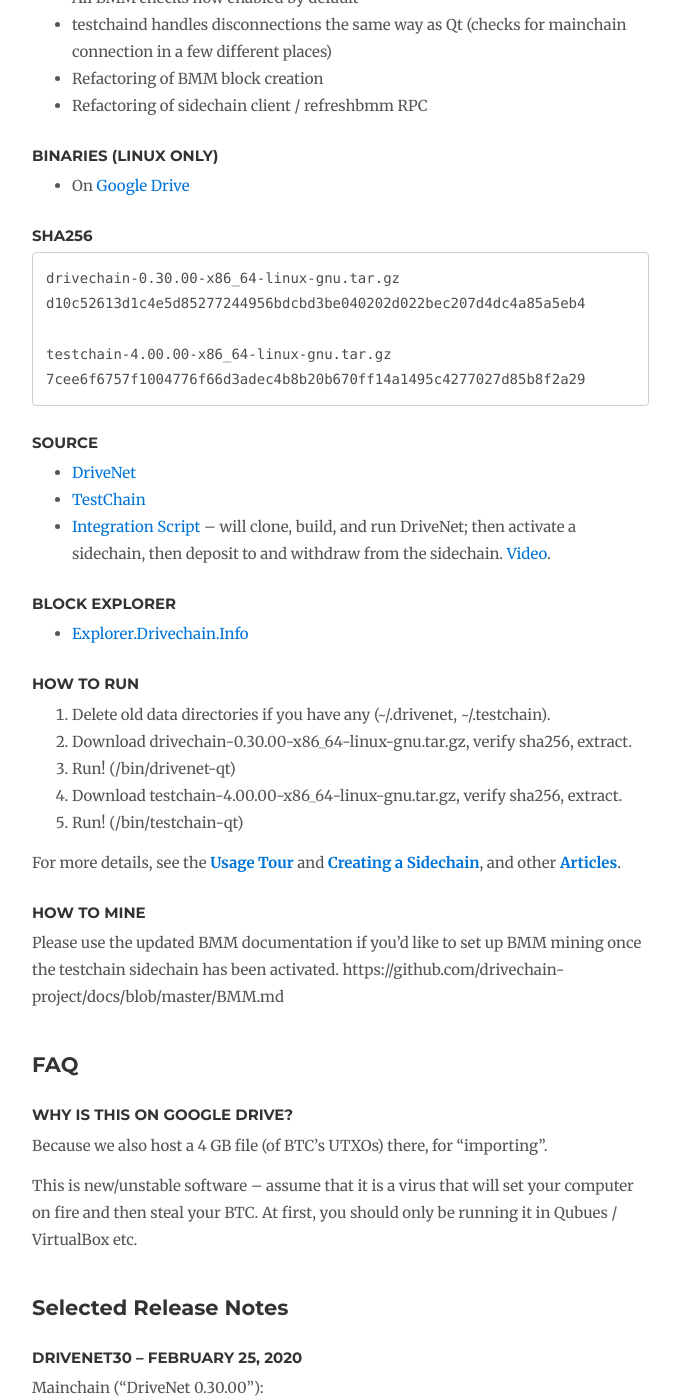
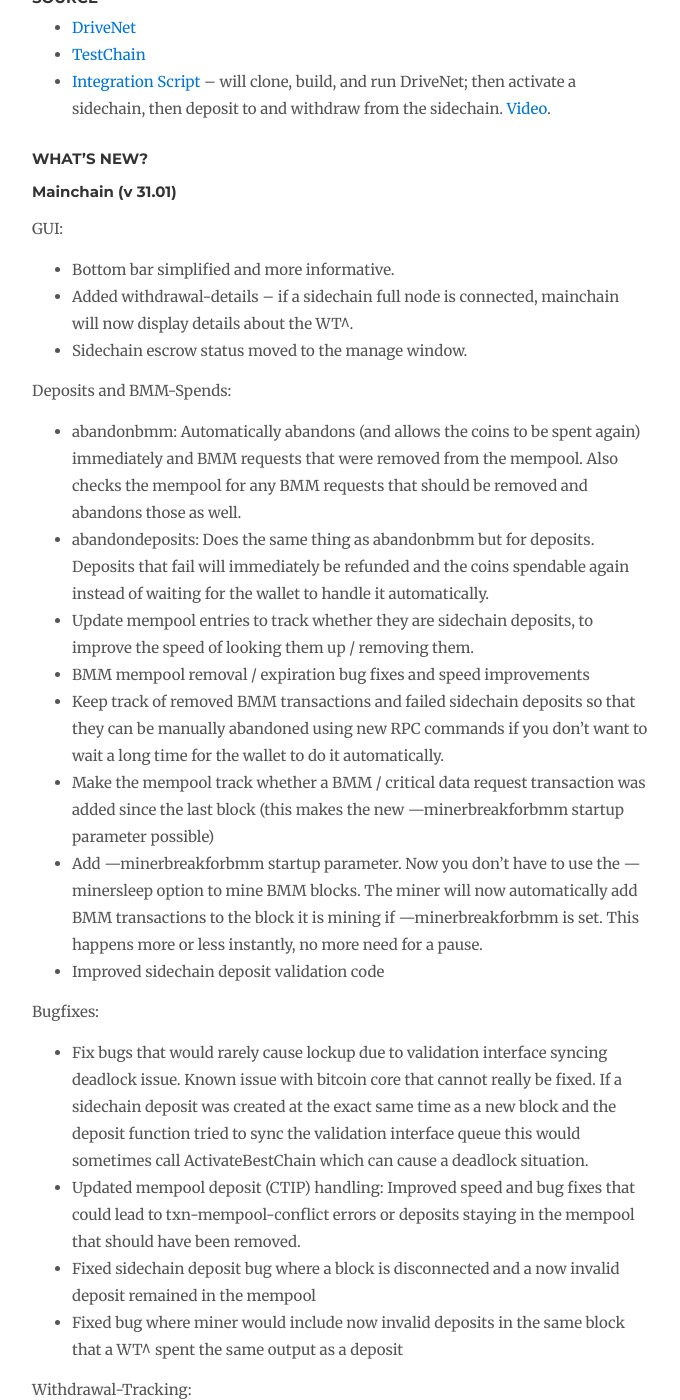
Before and after one commit to drivechain-project/drivechain.info, a Jekyll site: the page built from releases/index.md, in a window 1280 px wide and 1400 px high, scrolled down 547 px. Shown: the whole window, without its empty margins (138-818 px from the left). Built offline with Jekyll 4.4.1, drawn with Linux system fonts in a browser that asks for light colours; our own code applies the rules of GitHub Pages for plain Markdown files; comment, search, counter and statistics services are not loaded; some of the changed text lies outside the part shown.

Commit message:
v31 and v5 release

```diff
--- a/releases/index.md
+++ b/releases/index.md
@@ -4,38 +4,19 @@
 ---
 
 
-## Version 30 -- Latest Version (Feb 25, 2020)!!
-
-### What's New?
-
-Mainchain ("DriveNet 0.30.00"):
-
- * Fully backwards compatible -- (would sync with Bitcoin Core 0.12.0 [for example], if 0.12 had our genesis block)
- * NODE_DRIVECHAIN signaling / service flag
- * Overview page now has a "More" frame, and a "sidechain status"
- * * click on a wt^ to go to the WT^ table
- * No "loaded coins" -- fresh blockchain, new genesis block.
-
-Sidechain ("TestChain 4.00.00"):
-
-* All BMM checks now enabled by default
- * testchaind handles disconnections the same way as Qt (checks for mainchain connection in a few different places)
-* Refactoring of BMM block creation
-* Refactoring of sidechain client / refreshbmm RPC
+## Version 31.01 -- Latest Version (April 19, 2020)!!
 
 ### **Binaries (Linux Only)**
 
 * On [Google Drive](https://drive.google.com/drive/folders/1o83i1N4yPbbKT5hVv_IspNVwHV2jUUoT)
 
-
 ### Sha256
 
-    drivechain-0.30.00-x86_64-linux-gnu.tar.gz
-    d10c52613d1c4e5d85277244956bdcbd3be040202d022bec207d4dc4a85a5eb4
+    drivechain-0.31.01-x86_64-linux-gnu.tar.gz
+    78f9a837f82887217deb45b6540dfb0f5640b56112d5b3bf8afe26185e63003c
 
-    testchain-4.00.00-x86_64-linux-gnu.tar.gz
-    7cee6f6757f1004776f66d3adec4b8b20b670ff14a1495c4277027d85b8f2a29
-
+    testchain-5.02.00-x86_64-linux-gnu.tar.gz
+    d1e200d2aa7eee51b29938065b08c5d7168ab7e895b1c3758d611a5ce8fa1f2c
 
 ### **Source**
 
@@ -43,9 +24,85 @@
 * [TestChain](https://github.com/drivechain-project/sidechains)
 * [Integration Script](https://github.com/CryptAxe/DriveChainIntegration) -- will clone, build, and run DriveNet; then activate a sidechain, then deposit to and withdraw from the sidechain. [Video](https://drive.google.com/open?id=1BwSFmXWPLvGyrWP_zo3ZCivqxDvwlZbe).
 
-### Block Explorer
+### What's New?
 
-* [Explorer.Drivechain.Info](http://explorer.drivechain.info/)
+#### Mainchain (v 31.01)
+
+GUI:
+
+* Bottom bar simplified and more informative.
+* Added withdrawal-details -- if a sidechain full node is connected, mainchain will now display details about the WT^.
+* Sidechain escrow status moved to the manage window.
+
+Deposits and BMM-Spends:
+
+* abandonbmm: Automatically abandons (and allows the coins to be spent again) immediately and BMM requests that were removed from the mempool. Also checks the mempool for any BMM requests that should be removed and abandons those as well.
+* abandondeposits: Does the same thing as abandonbmm but for deposits. Deposits that fail will immediately be refunded and the coins spendable again instead of waiting for the wallet to handle it automatically.
+* Update mempool entries to track whether they are sidechain deposits, to improve the speed of looking them up / removing them.
+* BMM mempool removal / expiration bug fixes and speed improvements
+* Keep track of removed BMM transactions and failed sidechain deposits so that
+they can be manually abandoned using new RPC commands if you don't want to wait
+a long time for the wallet to do it automatically.
+* Make the mempool track whether a BMM / critical data request transaction was added since the last block (this makes the new —minerbreakforbmm startup parameter possible)
+* Add —minerbreakforbmm startup parameter. Now you don't have to use the —minersleep option to mine BMM blocks. The miner will now automatically add BMM transactions to the block it is mining if —minerbreakforbmm is set. This happens more or less instantly, no more need for a pause.
+* Improved sidechain deposit validation code
+
+Bugfixes:
+
+* Fix bugs that would rarely cause lockup due to validation interface syncing deadlock issue. Known issue with bitcoin core that cannot really be fixed. If a sidechain deposit was created at the exact same time as a new block and the deposit function tried to sync the validation interface queue this would sometimes call ActivateBestChain which can cause a deadlock situation.
+* Updated mempool deposit (CTIP) handling: Improved speed and bug fixes that could lead to txn-mempool-conflict errors or deposits staying in the mempool that should have been removed.
+* Fixed sidechain deposit bug where a block is disconnected and a now invalid deposit remained in the mempool
+* Fixed bug where miner would include now invalid deposits in the same block that a WT^ spent the same output as a deposit
+
+Withdrawal-Tracking:
+
+* Huge improvements to the sidechain withdrawal table model. Now there is only one instance initialized, and it is only refreshed when a new block is connected. This greatly reduces calls to the sidechain database.
+
+
+
+
+
+#### Sidechain (v 5.02)
+
+GUI:
+
+* Added "WT^ explorer" to sidechain GUI ("Parent Chain"). This will let you watch the latest WT^ (withdrawal) or lookup any WT^ in the database. You will be able to see the total wealth of the sidechain, the amount that a WT^ will be withdrawing, and the addresses / amounts that are going to the mainchain.
+* Sidechain BMM tab default refresh rate changed to 1 second
+* Added note about new "--minerbreakforbmm" mainchain startup parameter to sidechain BMM page
+* Update sidechain currency unit to "SC1" instead of "BTC"
+
+New RPC commands:
+
+* getmainblockhash: Call the mainchain getblockhash RPC from the sidechain
+* updatemainblockcache: Manually update the cache of mainchain block hashes and handle a reorg if one is detected
+* verifymainblockcache: Manually verify the cache of mainchain block hashes with the local mainchain node
+* rebroadcastwtprimehex: Manually re-broadcast the sidechains raw WT^ txn cache to the local mainchain node
+
+Major Improvements:
+
+* Add mainchain block hash cache & mainchain reorg detection / handling (this is a big one, see: https://github.com/drivechain-project/sidechains/commit/d9d9c33209e4edc140400fe7d184af2e8e9f12a4)
+* Added a ton of BMMCache tests (see https://github.com/drivechain-project/sidechains/commit/f03f10eba27ad356843f9295079321927470577e)
+* Refactored BMM updates / scanning for BMM commits on the mainchain - much faster now and with reduced RPC calls.
+* Change the DoS score for BMM verification failure of new header / block from 100 to 1. (In rare cases, the sidechain may receive a new block before the local mainchain node it is connected to receives the block with the BMM proof.)
+* Greatly improved processing speed of sidechain deposits (especially when there are a large number of them)
+
+Other Improvements:
+
+* Display hashMainBlock in GetBlock RPC
+* Add DB_LAST_SIDECHAIN_DEPOSIT key & value to txdb (leveldb) this makes looking up the last sidechain deposit a lot faster
+* Add a std::mutex and std::lock_guard to protect mainchain block cache updates
+* Changed DEFAULT_CHECK_LEVEL (for VerifyDB during startup) from 3 to 4.
+* Cleaned up leveldb index code - faster and less duplicate keys
+* Moved tracking of the last sidechain WT^ (withdrawal) to leveldb database
+* Improved pop up error messages
+* Peer banning is now logged
+
+Bugfixes:
+
+* Fix lock order bugs
+* Improved BMM verification speed
+* Fixed WT^ (Withdrawal) replication bugs
+* Fix miner bug: don't create a deposit payout transaction that makes the block too large
 
 ### How to Run
 
@@ -56,6 +113,14 @@
 5. Run! (/bin/testchain-qt)
 
 For more details, see the [**Usage Tour**](http://www.drivechain.info/blog/usage-tour/) and [**Creating a Sidechain**](http://www.drivechain.info/blog/adding-a-sidechain/), and other [**Articles**](http://www.drivechain.info/archive/).
+
+* If you have a technical issue, try reindexing: (example: ./drivenet-qt --reindex). Or, bother us in the [t.me/DcInsiders telegram](t.me/DcInsiders).
+
+
+### Block Explorer
+
+* [Explorer.Drivechain.Info](http://explorer.drivechain.info/)
+
 
 
 <!--
@@ -71,11 +136,15 @@
 
 -->
 
+<!--
+	now obsolete -- now, people are better off using the GUI!
+
 ### How to Mine
 
 Please use the updated BMM documentation if you'd like to set up BMM mining once the testchain sidechain has been activated.
 https://github.com/drivechain-project/docs/blob/master/BMM.md
 
+-->
 
 
 ## FAQ
```
